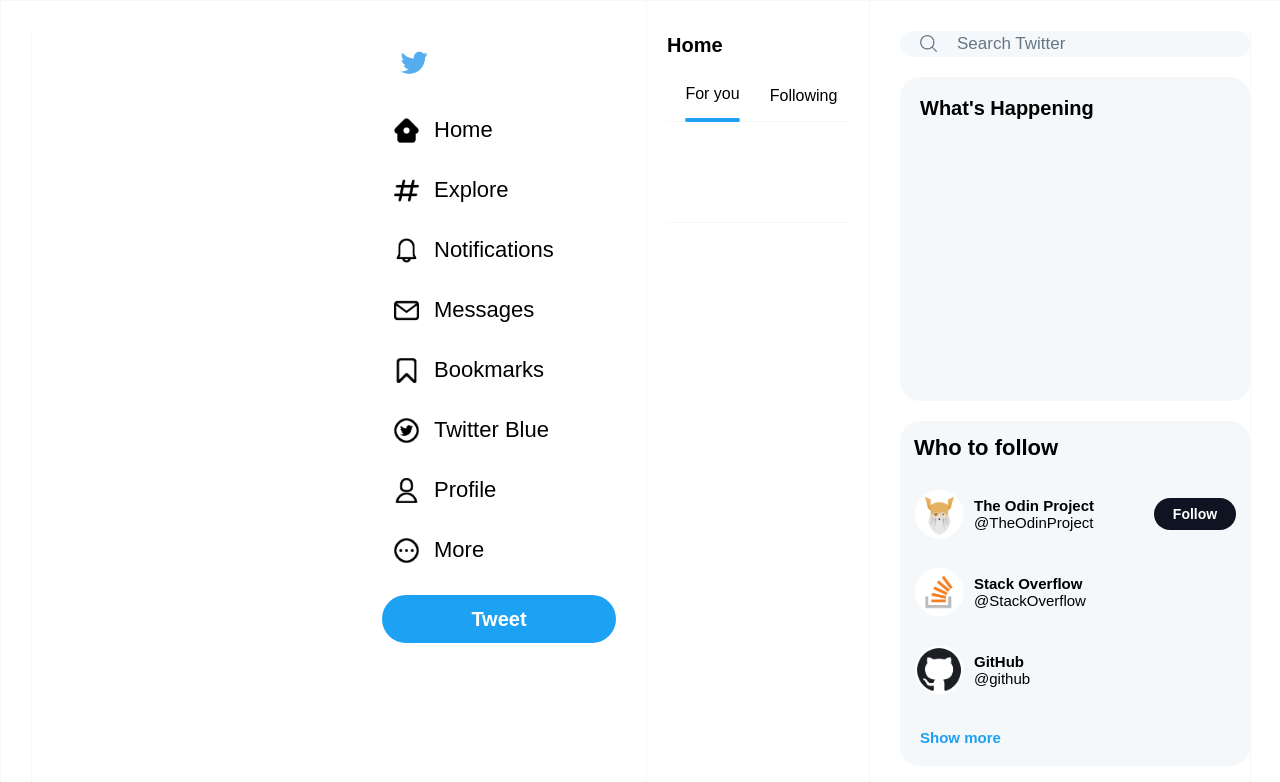
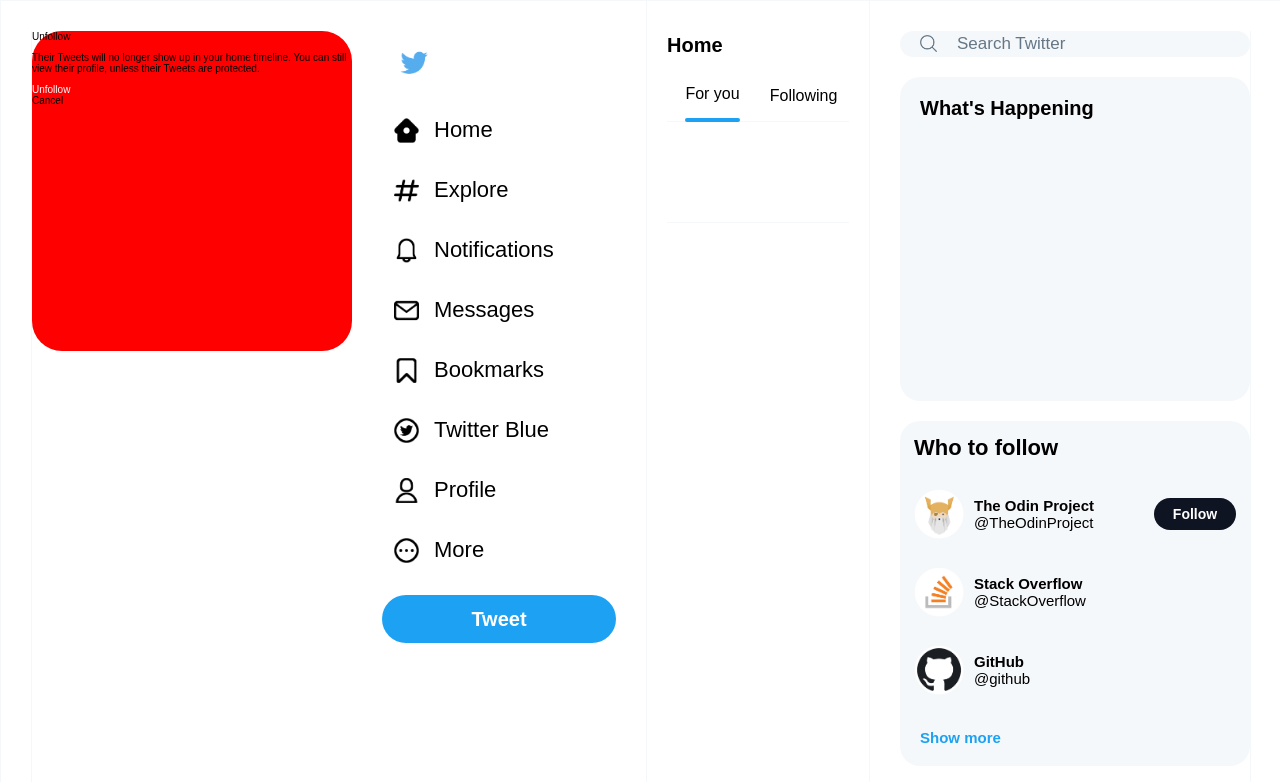
Before and after one commit to tptheautis/Twitter-Clone, a website built with webpack: page dist/index.html in a window 1280 px wide. Built offline with nearby package versions, Linux system fonts and the light colour scheme.

Commit message:
pop-up content

```diff
--- a/src/home.js
+++ b/src/home.js
@@ -303,6 +303,25 @@
     odinContainer.removeChild(odinUnfollowButton);
     odinContainer.append(odinFollowingButton);
   });
+
+  // Odin pop-up
+  const unfollowPopUpContainer = document.createElement('div');
+  unfollowPopUpContainer.classList.add('unfollowPopUpContainer');
+  const popUpUnfollowTitle = document.createTextNode('Unfollow');
+  const popUpPara = document.getElementById('popUpPara');
+  const popUpUnfollowButton = document.createElement('div');
+  popUpUnfollowButton.classList.add('popUpUnfollowButton');
+  const popUpUnfollowButtonText = document.createTextNode('Unfollow');
+  const popUpCancelButton = document.createElement('div');
+  popUpCancelButton.classList.add('popUpCancelButton');
+  const popUpCancelButtonText = document.createTextNode('Cancel');
+  column1.append(unfollowPopUpContainer);
+  unfollowPopUpContainer.append(popUpUnfollowTitle);
+  unfollowPopUpContainer.append(popUpPara);
+  unfollowPopUpContainer.append(popUpUnfollowButton);
+  unfollowPopUpContainer.append(popUpCancelButton);
+  popUpUnfollowButton.append(popUpUnfollowButtonText);
+  popUpCancelButton.append(popUpCancelButtonText);
 }
 
 export default createHomePage();
```
Also changed, not shown: dist/index.html, dist/main.js, dist/style.css.
